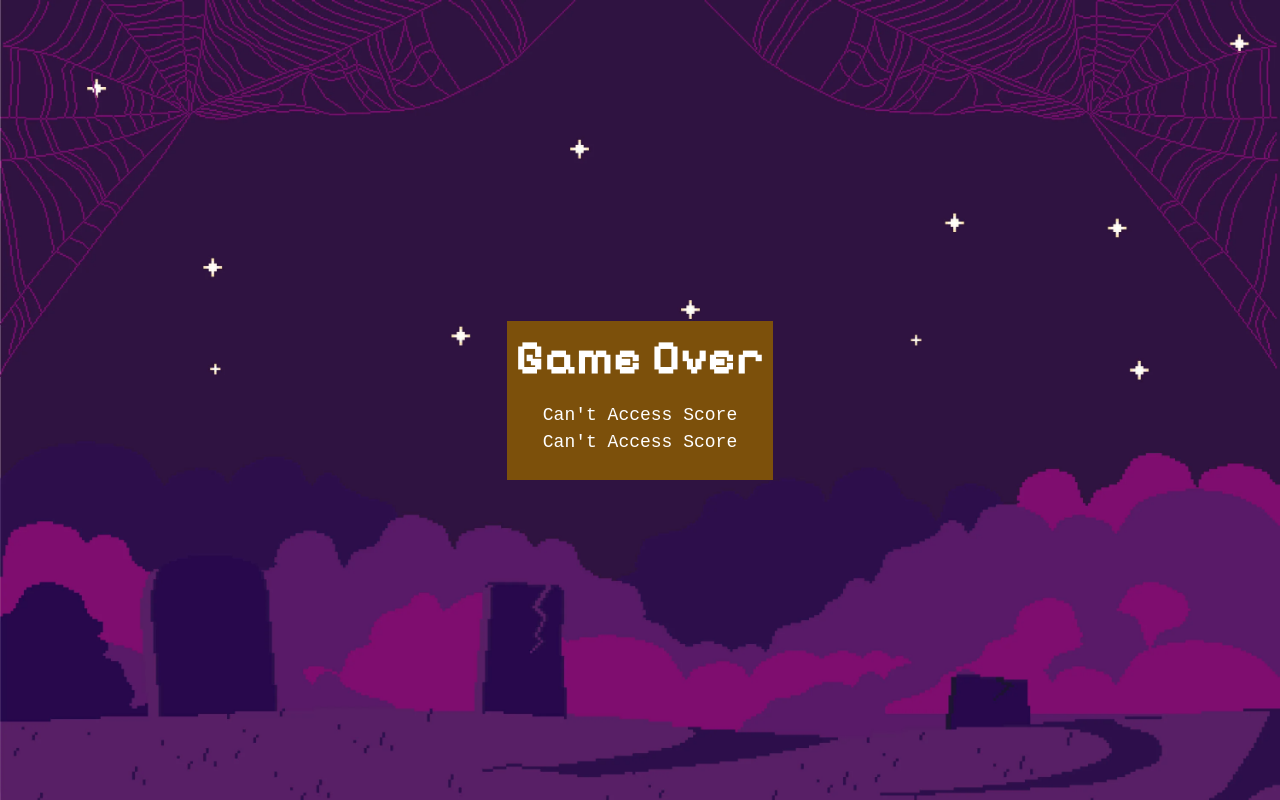
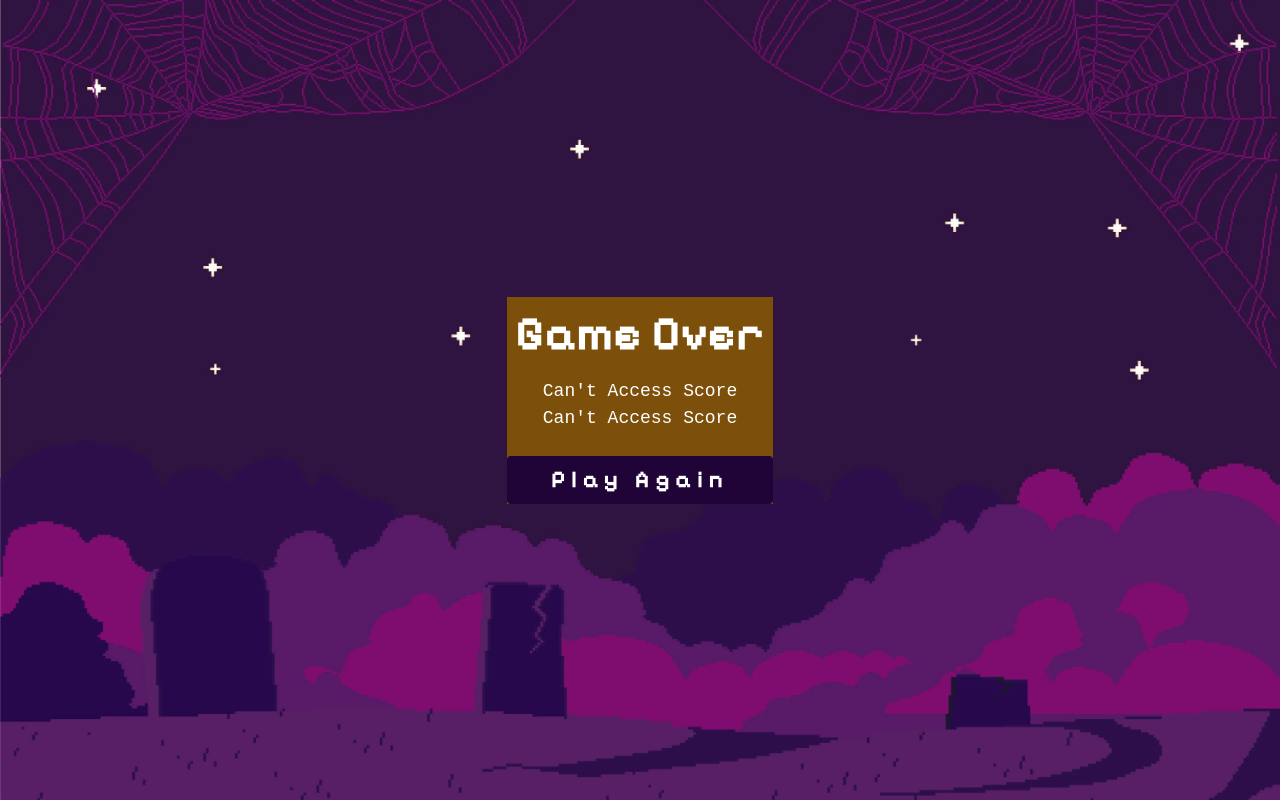
Before and after one commit to mohanamisra/donut-doom, a React (Vite) app: page /leaderboard in a window 1280 px wide. Built offline with nearby package versions, Linux system fonts and the light colour scheme.

Commit message:
Resolved font issue. Added play again button

```diff
--- a/src/pages/Game.jsx
+++ b/src/pages/Game.jsx
@@ -74,16 +74,14 @@ function Game() {
             }
             mCon = MouseConstraint.create(engine, options);
 
-            console.log(ball);
 
             World.add(world, [mCon]);
-            console.log(p.height)
+            console.log(p.height);
+            console.log(p.windowWidth);
 
 
-            let violation;
             Matter.Events.on(engine, "afterUpdate", () => {
                 if(p.mouseIsPressed && p.mouseY < 0.55 * p.height && ball.body.position.y < 0.55 * p.height) {
-                    // ball.body.position.y = Math.max(600, ball.body.position.y);
                     Matter.Body.applyForce(ball.body, {x: ball.body.position.x, y: ball.body.position.y}, {x: 0, y: -150})
                 }
                 Matter.Body.applyForce(ball.body, {x: ball.body.position.x, y: ball.body.position.y}, {x: 0, y: 0})
--- a/src/pages/GameOver.jsx
+++ b/src/pages/GameOver.jsx
@@ -1,17 +1,24 @@
 import React from 'react';
-import {useLocation} from 'react-router-dom';
+import {useLocation, useNavigate} from 'react-router-dom';
 import './Pages.css'
 
 const GameOver = () => {
     const location = useLocation();
+    const navigate = useNavigate();
+
+    const handlePlayGame = () => {
+        navigate("/game");
+    }
+
     return (
         <div className="game-over-container">
-            <div className = "leaderboard-container">
+            <div className="leaderboard-container">
                 <p className="heading">Game Over</p>
-                <div className = "text">
-                    <p>{location.state ? `Your Score: ${location.state.score}`: `Can't Access Score`}</p>
-                    <p>{location.state ? `Your High Score: ${location.state.score}`: `Can't Access Score`}</p>
+                <div className="text">
+                    <p>{location.state ? `Your Score: ${location.state.score}` : `Can't Access Score`}</p>
+                    <p>{location.state ? `Your High Score: ${location.state.score}` : `Can't Access Score`}</p>
                 </div>
+                <button className="play-game-button" onClick={handlePlayGame}>Play Again</button>
             </div>
         </div>
     );
```
